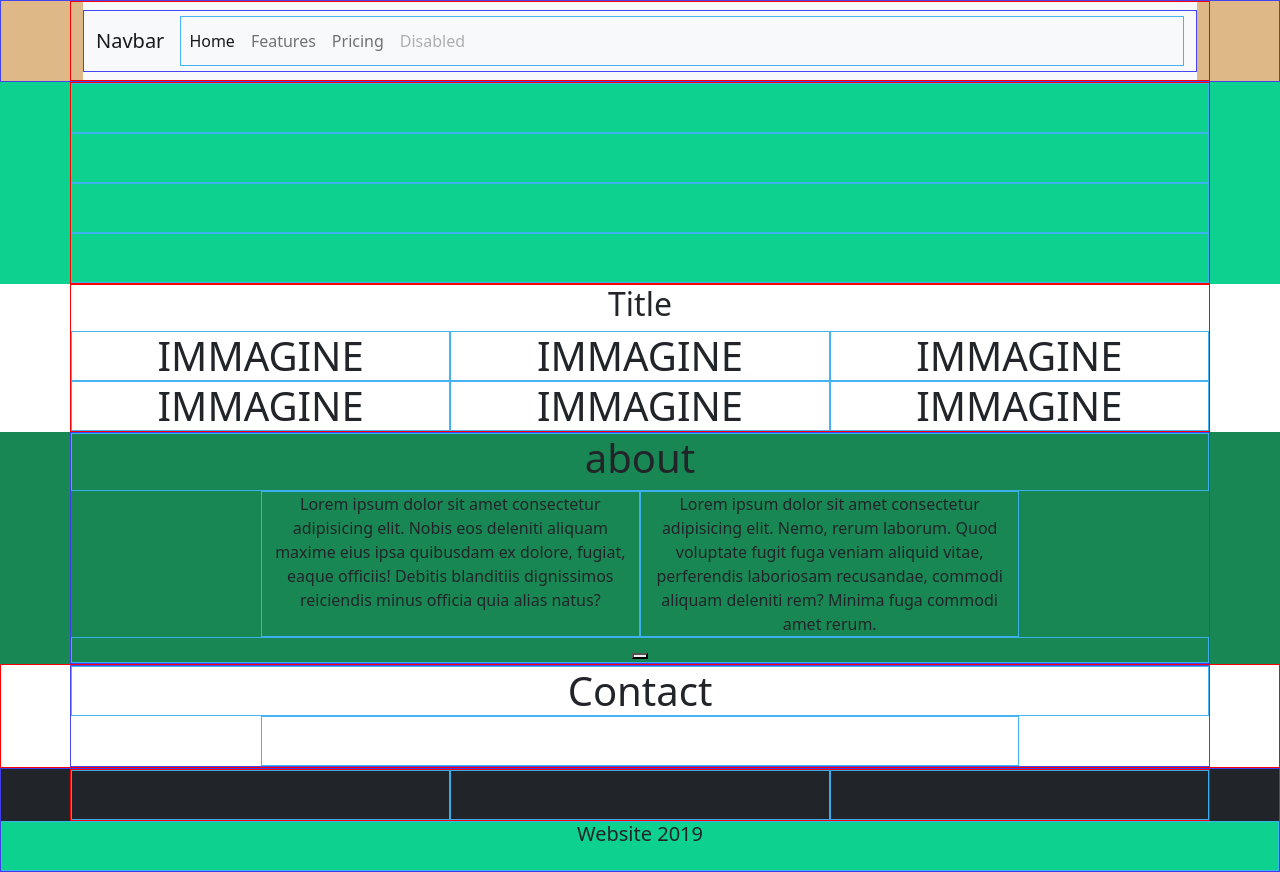
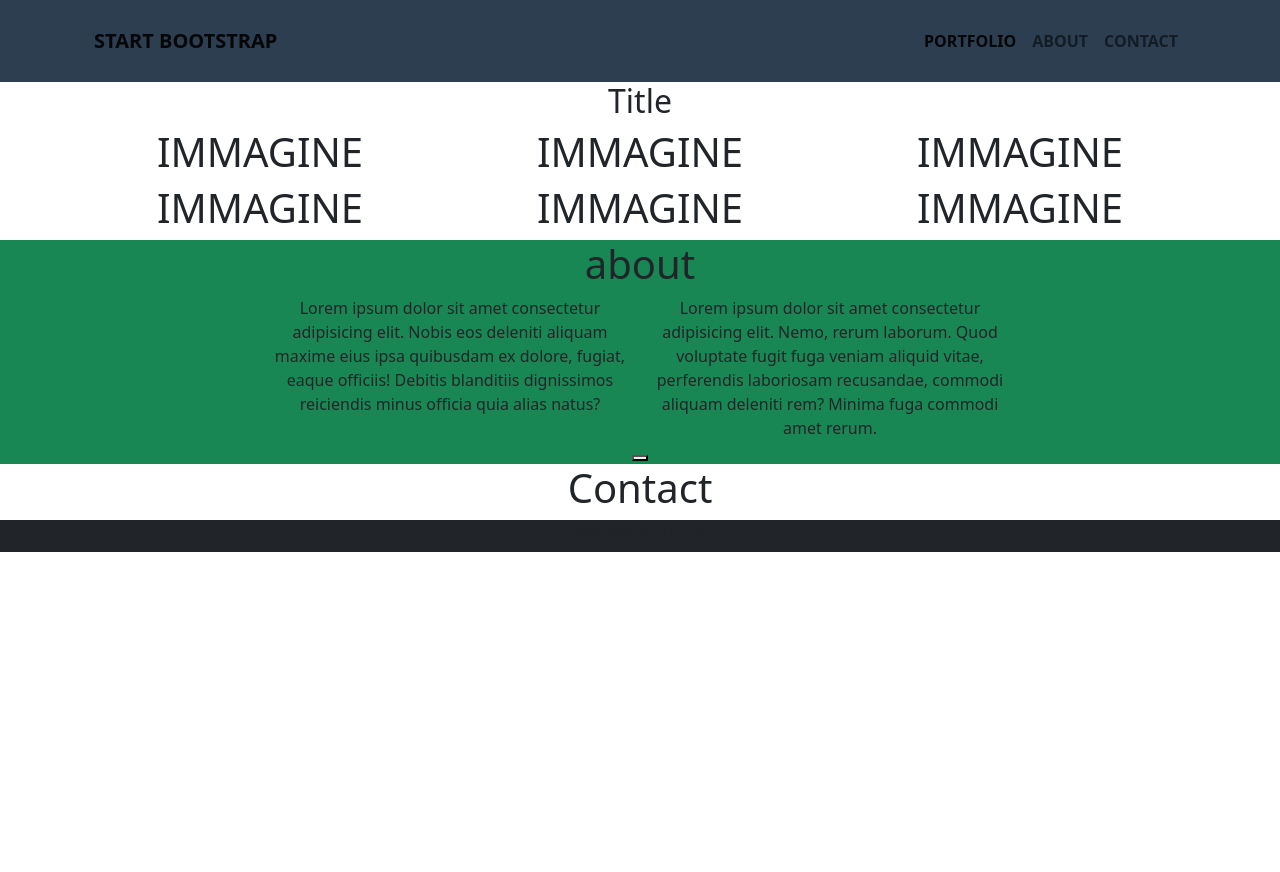
Before and after one commit to SangesAntonio/html-css-bootstrap-freelancer, a plain HTML site: page index.html in a window 1280 px wide. After the commit the page ends 800 px from the top, so only its background shows below. Drawn offline with nearby package versions, Linux system fonts and the light colour scheme.

Commit message:
modielf navbar position

```diff
--- a/css/style.css
+++ b/css/style.css
@@ -1,35 +1,13 @@
 
-
-[class^=container]{
-    border: 1px solid rgba(63, 63, 243, 0.959);
+header{
+    background-color: #2C3E50;
 }
 
-header{
-    background-color: burlywood;
+/**text**/
+.navbar#cs-text{
+    color: white;
+    font-weight: bold;
 }
-.bottom,
-.jumbotron{
-    background-color: rgb(12, 209, 143);
-}
-
-[class^=col]{
-    height: 50px;
-    border: 1px solid rgba(63, 177, 243, 0.959);
-}
-
-.contact [class^=col]{
-    heig: 400px;
-
-}
-
-.about [class^=col]{
-    height: auto;
-}
-.container-sm,
-.contact{
-    border: 1px solid red;
-}
-
 
 
 nav{
--- a/index.html
+++ b/index.html
@@ -12,25 +12,22 @@
         <!--header-->
         <header class="container-fluid">
             <div class="container-sm">
-                <nav class="navbar navbar-expand-lg navbar-light bg-light">
+                <nav class="navbar navbar-expand-lg navbar-light text-uppercase"  id="cs-text">
                     <div class="container-fluid">
-                      <a class="navbar-brand" href="#">Navbar</a>
+                        <a class="navbar-brand" href="#">Start Bootstrap</a>
                         <button class="navbar-toggler" type="button" data-bs-toggle="collapse" data-bs-target="#navbarNav" aria-controls="navbarNav" aria-expanded="false" aria-label="Toggle navigation">
                         <span class="navbar-toggler-icon"></span>
                         </button>
-                      <div class="collapse navbar-collapse" id="navbarNav">
+                        <div class="collapse navbar-collapse flex-grow-0" id="navbarNav">
                         <ul class="navbar-nav">
                             <li class="nav-item">
-                            <a class="nav-link active" aria-current="page" href="#">Home</a>
+                            <a class="nav-link active" aria-current="page" href="#">Portfolio</a>
                             </li>
                             <li class="nav-item">
-                            <a class="nav-link" href="#">Features</a>
+                            <a class="nav-link" href="#">About</a>
                             </li>
                             <li class="nav-item">
-                            <a class="nav-link" href="#">Pricing</a>
-                          </li>
-                          <li class="nav-item">
-                            <a class="nav-link disabled">Disabled</a>
+                            <a class="nav-link" href="#">Contact</a>
                             </li>
                         </ul>
                         </div>
```
Also changed, not shown: img/avatar.svg (added), img/cabin.png (added), img/cake.png (added), img/circus.png (added), img/game.png (added), img/safe.png (added), img/submarine.png (added). Lines whose indentation alone changed are shown as unchanged.
